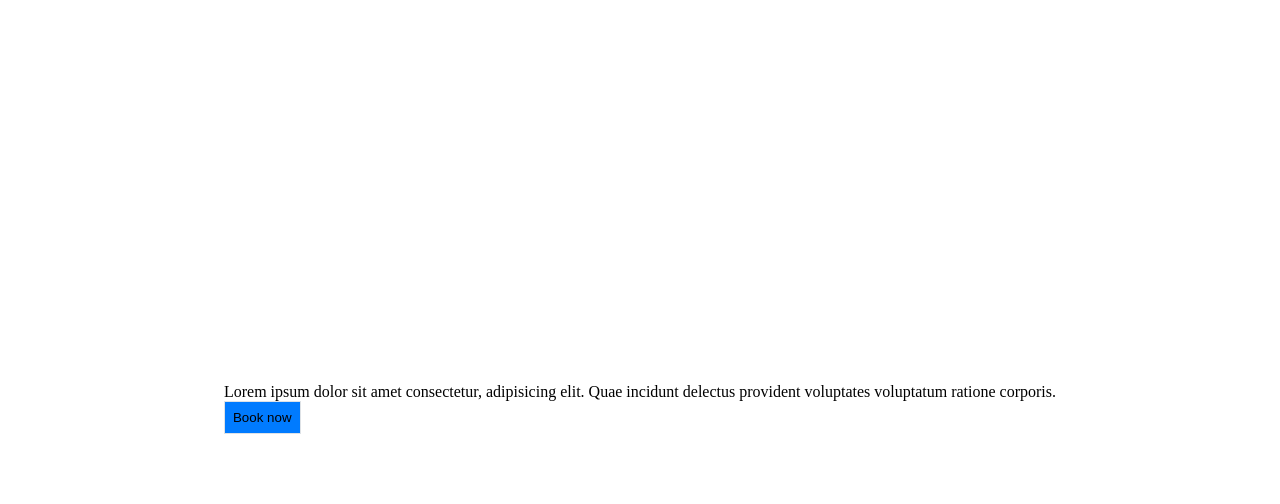
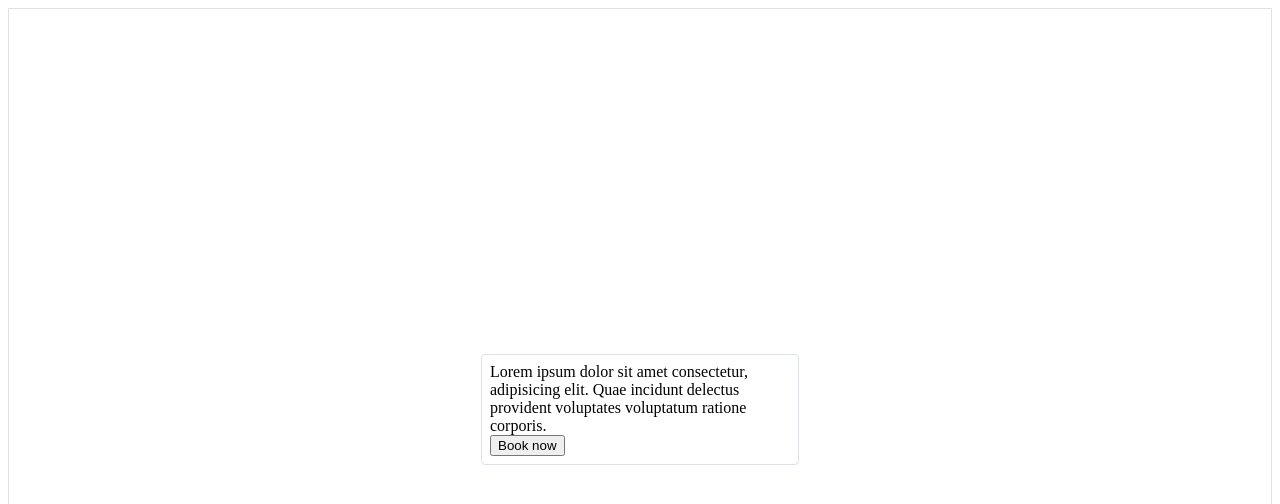
Before and after one commit to Belzee10/withStyles-demo, a React (Create React App) app: page / in a window 1280 px wide. Shown: the top 504 px of the page. Built offline with nearby package versions, Linux system fonts and the light colour scheme.

Commit message:
fix classNames issue

```diff
--- a/src/App.js
+++ b/src/App.js
@@ -5,10 +5,17 @@ import Card from "./components/Card";
 
 import "./style.css";
 
+const cardSettings = {
+  border: true,
+  rounded: true,
+  padding: "2",
+  style: { width: "300px" }
+};
+
 function App() {
   return (
-    <Box className="main">
-      <Card />
+    <Box className="main" border>
+      <Card {...cardSettings} />
     </Box>
   );
 }
--- a/src/WithStyles.jsx
+++ b/src/WithStyles.jsx
@@ -13,6 +13,7 @@ const buildClass = props => {
   };
 
   let classes = "";
+  if (props.className !== undefined) classes = props.className;
   for (const key in props) {
     if (propNamesMapped.hasOwnProperty(key)) {
       classes +=
@@ -32,8 +33,7 @@ const WithStyles = WrappedComponent => {
 
   const Styled = props => {
     const className = buildClass(props);
-    const newProps = { ...props };
-    newProps.className = className;
+    const newProps = { ...props, className };
 
     return <WrappedComponent {...newProps} />;
   };
--- a/src/components/Box.jsx
+++ b/src/components/Box.jsx
@@ -1,5 +1,7 @@
 import React from "react";
 import PropTypes from "prop-types";
+
+import withStyles from "../WithStyles";
 
 const Box = props => {
   const { children, className, style } = props;
@@ -34,4 +36,4 @@ Box.defaultProps = {
   style: {}
 };
 
-export default Box;
+export default withStyles(Box);
--- a/src/components/Card.jsx
+++ b/src/components/Card.jsx
@@ -1,5 +1,7 @@
 import React from "react";
 import PropTypes from "prop-types";
+
+import withStyles from "../WithStyles";
 
 import Box from "./Box";
 import Text from "./Text";
@@ -16,9 +18,7 @@ const Card = props => {
         </Text>
       </Box>
       <Box>
-        <Button bgColor="primary" padding="2" border={true}>
-          Book now
-        </Button>
+        <Button>Book now</Button>
       </Box>
     </Box>
   );
@@ -40,4 +40,4 @@ Card.defaultProps = {
   style: {}
 };
 
-export default Card;
+export default withStyles(Card);
--- a/src/components/Text.jsx
+++ b/src/components/Text.jsx
@@ -1,5 +1,7 @@
 import React from "react";
 import PropTypes from "prop-types";
+
+import withStyles from "../WithStyles";
 
 const Text = props => {
   const { type, children, className, style } = props;
@@ -40,4 +42,4 @@ Text.defaultProps = {
   style: {}
 };
 
-export default Text;
+export default withStyles(Text);
```
